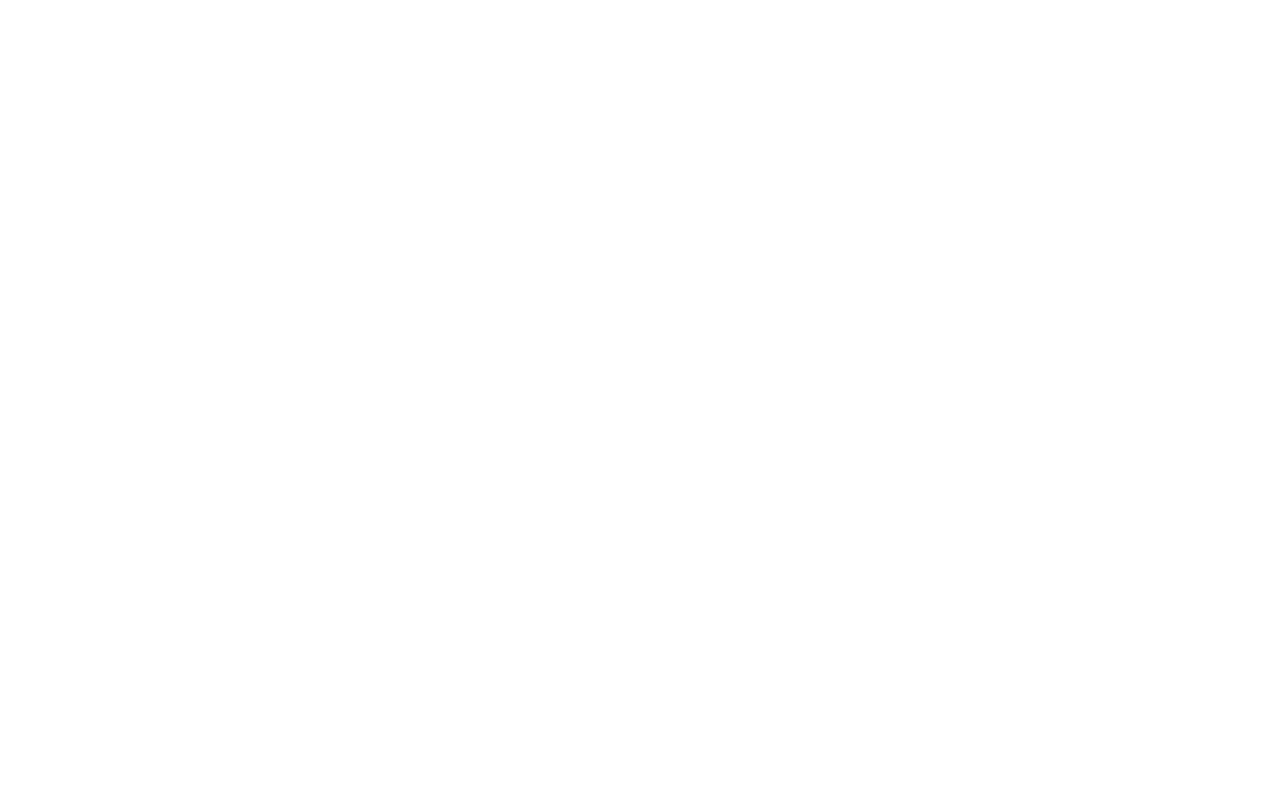
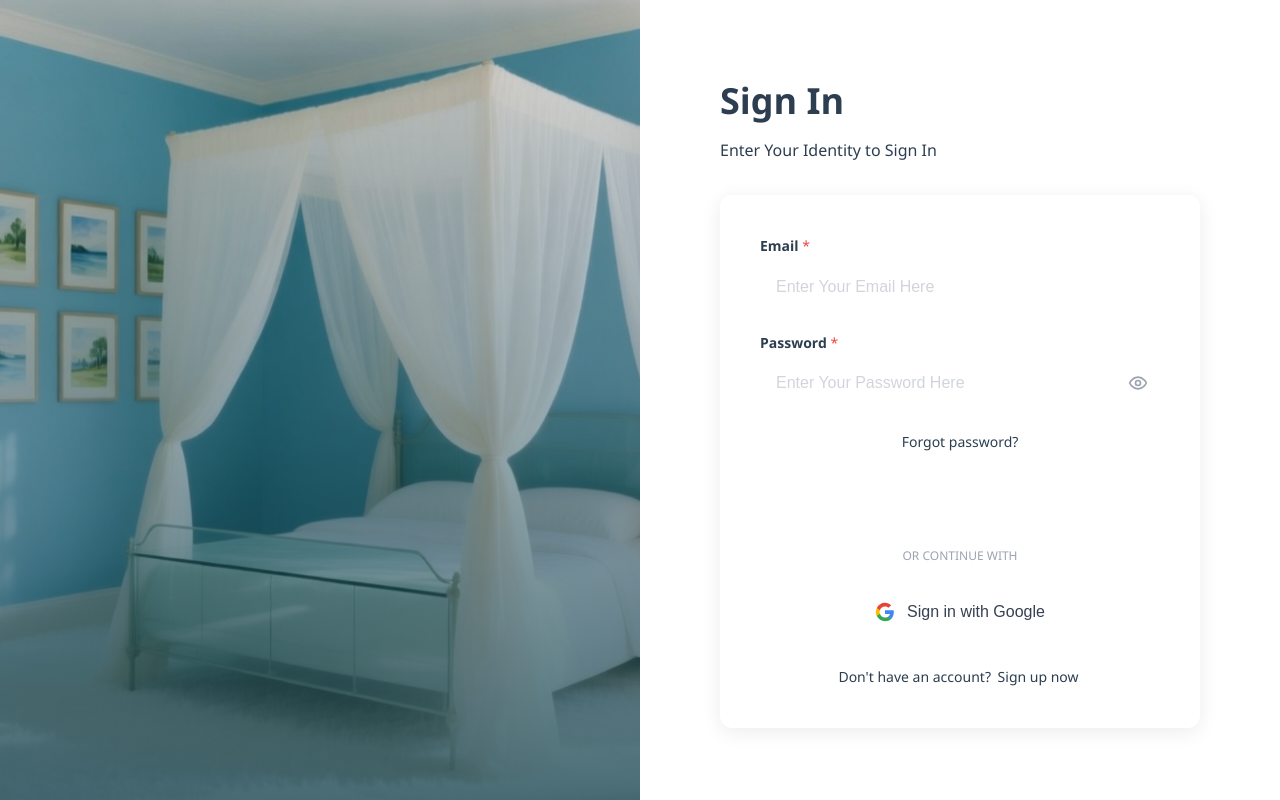
Before and after one commit to krisna26-droid/Kodyakost-fe, a Vue app: page /login in a window 1280 px wide. Before the commit this address had no page. Built offline with nearby package versions, Linux system fonts and the light colour scheme.

Commit message:
Refactor code structure for improved readability and maintainability

```diff
--- a/src/components/navigation/Footer.vue
+++ b/src/components/navigation/Footer.vue
@@ -27,7 +27,7 @@
 
         <div class="footer-col brand-col">
           <div class="logo-wrapper">
-             <img src="@/assets/images/kodyakost-logo.png" alt="KodyaKost" class="logo-img" />
+             <img src="@/assets/images/kodyakost-logo-putih.png" alt="KodyaKost" class="logo-img" />
           </div>
           <p class="description">
             Your trusted partner for finding the perfect boarding house in Bali
--- a/src/router/index.js
+++ b/src/router/index.js
@@ -3,6 +3,7 @@
 // Perhatikan: path HomeView berubah karena file sudah dipindah ke folder 'public'
 import HomeView from '../views/public/HomeView.vue'
 import ApiTest from '../views/ApiTest.vue'
+import LoginView from '../views/auth/LoginView.vue'
 
 const router = createRouter({
   history: createWebHistory(import.meta.env.BASE_URL),
@@ -26,10 +27,15 @@
     {
       path: '/about',
       name: 'about',
-      // Tetap seperti kode asli Anda (lazy load)
       component: () => import('../views/AboutView.vue'),
+    },
+    {
+      path: '/login',
+      name: 'login',
+      component: LoginView,
     }
   ],
+
 })
 
 export default router
--- a/src/views/ApiTest.vue
+++ b/src/views/ApiTest.vue
@@ -32,3 +32,12 @@
     <p v-else>⏳ Loading...</p>
   </div>
 </template>
+
+<style scoped>
+div {
+  font-family: 'Courier New', Courier, monospace;
+  background-color: #f5f5f5;
+  border: 1px solid #ddd;
+  color: #333;
+}
+</style>
--- a/src/views/auth/LoginView.vue
+++ b/src/views/auth/LoginView.vue
@@ -0,0 +1,364 @@
+<script setup>
+import { ref } from 'vue';
+
+// State management
+const email = ref('');
+const password = ref('');
+const showPassword = ref(false);
+
+// Methods
+const togglePassword = () => {
+  showPassword.value = !showPassword.value;
+};
+
+const handleLogin = () => {
+  console.log('Logging in with:', email.value, password.value);
+};
+
+const handleGoogleLogin = () => {
+  console.log('Google login triggered');
+};
+</script>
+
+<template>
+  <div class="login-container">
+
+    <div class="image-section">
+      <div class="overlay"></div>
+      <img
+        src="@/assets/images/room.jpg"
+        alt="Bedroom"
+      />
+    </div>
+
+    <div class="form-section">
+      <div class="form-wrapper">
+
+        <div class="header">
+          <h1>Sign In</h1>
+          <p>Enter Your Identity to Sign In</p>
+        </div>
+
+        <div class="card">
+
+          <form @submit.prevent="handleLogin">
+
+            <div class="input-group">
+              <label>Email <span class="required">*</span></label>
+              <input
+                v-model="email"
+                type="email"
+                placeholder="Enter Your Email Here"
+                required
+              />
+            </div>
+
+            <div class="input-group">
+              <label>Password <span class="required">*</span></label>
+              <div class="password-wrapper">
+                <input
+                  v-model="password"
+                  :type="showPassword ? 'text' : 'password'"
+                  placeholder="Enter Your Password Here"
+                  required
+                />
+                <button type="button" class="eye-btn" @click="togglePassword">
+                  <svg v-if="!showPassword" xmlns="http://www.w3.org/2000/svg" width="20" height="20" viewBox="0 0 24 24" fill="none" stroke="currentColor" stroke-width="2" stroke-linecap="round" stroke-linejoin="round"><path d="M2 12s3-7 10-7 10 7 10 7-3 7-10 7-10-7-10-7Z"/><circle cx="12" cy="12" r="3"/></svg>
+                  <svg v-else xmlns="http://www.w3.org/2000/svg" width="20" height="20" viewBox="0 0 24 24" fill="none" stroke="currentColor" stroke-width="2" stroke-linecap="round" stroke-linejoin="round"><path d="M9.88 9.88a3 3 0 1 0 4.24 4.24"/><path d="M10.73 5.08A10.43 10.43 0 0 1 12 5c7 0 10 7 10 7a13.16 13.16 0 0 1-1.67 2.68"/><path d="M6.61 6.61A13.526 13.526 0 0 0 2 12s3 7 10 7c.8 0 1.6-.1 2.38-.31"/><line x1="1" y1="1" x2="23" y2="23"/></svg>
+                </button>
+              </div>
+            </div>
+
+            <div class="forgot-pass">
+              <a href="#">Forgot password?</a>
+            </div>
+
+            <button type="submit" class="btn-primary">
+              Continue
+            </button>
+          </form>
+
+          <div class="divider">
+            <div class="line"></div>
+            <span>Or continue with</span>
+            <div class="line"></div>
+          </div>
+
+          <button class="btn-google" @click="handleGoogleLogin">
+            <svg viewBox="0 0 24 24">
+              <path d="M22.56 12.25c0-.78-.07-1.53-.2-2.25H12v4.26h5.92c-.26 1.37-1.04 2.53-2.21 3.31v2.77h3.57c2.08-1.92 3.28-4.74 3.28-8.09z" fill="#4285F4"/>
+              <path d="M12 23c2.97 0 5.46-.98 7.28-2.66l-3.57-2.77c-.98.66-2.23 1.06-3.71 1.06-2.86 0-5.29-1.93-6.16-4.53H2.18v2.84C3.99 20.53 7.7 23 12 23z" fill="#34A853"/>
+              <path d="M5.84 14.09c-.22-.66-.35-1.36-.35-2.09s.13-1.43.35-2.09V7.07H2.18C1.43 8.55 1 10.22 1 12s.43 3.45 1.18 4.93l2.85-2.22.81-.62z" fill="#FBBC05"/>
+              <path d="M12 5.38c1.62 0 3.06.56 4.21 1.64l3.15-3.15C17.45 2.09 14.97 1 12 1 7.7 1 3.99 3.47 2.18 7.07l3.66 2.84c.87-2.6 3.3-4.53 6.16-4.53z" fill="#EA4335"/>
+            </svg>
+            Sign in with Google
+          </button>
+
+          <div class="footer-link">
+            Don't have an account? <a href="#">Sign up now</a>
+          </div>
+
+        </div>
+      </div>
+    </div>
+  </div>
+</template>
+
+<style scoped>
+/* VARIABLES */
+:root {
+  --primary-color: #00897b; /* Teal mirip gambar */
+  --primary-hover: #00695c;
+  --text-dark: #1f2937;
+  --text-gray: #6b7280;
+  --border-color: #e5e7eb;
+  --bg-white: #ffffff;
+}
+
+/* LAYOUT UTAMA */
+.login-container {
+  display: flex;
+  min-height: 100vh;
+  width: 100%;
+  font-family: 'Segoe UI', Tahoma, Geneva, Verdana, sans-serif;
+}
+
+/* BAGIAN KIRI (GAMBAR) */
+.image-section {
+  display: none; /* Hidden di mobile */
+  width: 50%;
+  position: relative;
+  background-color: #f3f4f6;
+}
+
+.image-section img {
+  width: 100%;
+  height: 100%;
+  object-fit: cover;
+  position: absolute;
+  inset: 0;
+}
+
+.image-section .overlay {
+  position: absolute;
+  inset: 0;
+  background: linear-gradient(to top, rgba(31, 75, 85, 0.8), transparent);
+  z-index: 1;
+}
+
+/* Tampilkan gambar hanya di layar besar */
+@media (min-width: 1024px) {
+  .image-section {
+    display: block;
+  }
+}
+
+/* BAGIAN KANAN (FORM) */
+.form-section {
+  width: 100%;
+  display: flex;
+  align-items: center;
+  justify-content: center;
+  padding: 2rem;
+  background-color: var(--bg-white);
+}
+
+@media (min-width: 1024px) {
+  .form-section {
+    width: 50%;
+  }
+}
+
+.form-wrapper {
+  width: 100%;
+  max-width: 480px;
+}
+
+/* HEADER TEXT */
+.header {
+  margin-bottom: 2rem;
+}
+
+.header h1 {
+  font-size: 2.25rem;
+  font-weight: 600;
+  color: var(--text-dark);
+  margin-bottom: 0.5rem;
+}
+
+.header p {
+  color: var(--text-gray);
+  font-size: 1rem;
+}
+
+/* CARD STYLE */
+.card {
+  background: white;
+  padding: 2.5rem;
+  border-radius: 12px;
+  box-shadow: 0 4px 20px rgba(0, 0, 0, 0.08);
+  border: 1px solid var(--border-color);
+}
+
+/* INPUT GROUPS */
+.input-group {
+  margin-bottom: 1.5rem;
+}
+
+.input-group label {
+  display: block;
+  font-size: 0.875rem;
+  font-weight: 700;
+  color: var(--text-dark);
+  margin-bottom: 0.5rem;
+}
+
+.required {
+  color: #ef4444;
+}
+
+.input-group input {
+  width: 100%;
+  padding: 0.75rem 1rem;
+  border-radius: 8px;
+  border: 1px solid var(--border-color);
+  outline: none;
+  font-size: 1rem;
+  color: #4b5563;
+  transition: all 0.2s;
+  box-sizing: border-box; /* Penting agar padding tidak menambah width */
+}
+
+.input-group input:focus {
+  border-color: var(--primary-color);
+  box-shadow: 0 0 0 1px var(--primary-color);
+}
+
+.input-group input::placeholder {
+  color: #d1d5db;
+}
+
+/* PASSWORD TOGGLE */
+.password-wrapper {
+  position: relative;
+}
+
+.eye-btn {
+  position: absolute;
+  right: 12px;
+  top: 50%;
+  transform: translateY(-50%);
+  background: none;
+  border: none;
+  cursor: pointer;
+  color: #9ca3af;
+  padding: 0;
+  display: flex;
+  align-items: center;
+}
+
+.eye-btn:hover {
+  color: #4b5563;
+}
+
+/* FORGOT PASSWORD */
+.forgot-pass {
+  display: flex;
+  justify-content: center;
+  margin-bottom: 1.5rem;
+}
+
+.forgot-pass a {
+  color: var(--primary-color);
+  font-size: 0.875rem;
+  font-weight: 500;
+  text-decoration: none;
+}
+
+.forgot-pass a:hover {
+  text-decoration: underline;
+}
+
+/* PRIMARY BUTTON */
+.btn-primary {
+  width: 100%;
+  background-color: var(--primary-color);
+  color: white;
+  font-weight: 600;
+  padding: 0.75rem;
+  border-radius: 9999px; /* Pill shape */
+  border: none;
+  cursor: pointer;
+  transition: background-color 0.3s;
+  font-size: 1rem;
+}
+
+.btn-primary:hover {
+  background-color: var(--primary-hover);
+}
+
+/* DIVIDER */
+.divider {
+  display: flex;
+  align-items: center;
+  margin: 1.5rem 0;
+}
+
+.divider .line {
+  flex-grow: 1;
+  height: 1px;
+  background-color: var(--border-color);
+}
+
+.divider span {
+  padding: 0 1rem;
+  font-size: 0.75rem;
+  text-transform: uppercase;
+  color: #9ca3af;
+}
+
+/* GOOGLE BUTTON */
+.btn-google {
+  width: 100%;
+  display: flex;
+  align-items: center;
+  justify-content: center;
+  gap: 0.75rem;
+  background-color: white;
+  border: 1px solid var(--border-color);
+  padding: 0.75rem;
+  border-radius: 8px;
+  cursor: pointer;
+  transition: background-color 0.3s;
+  font-weight: 500;
+  color: #374151;
+  font-size: 1rem;
+}
+
+.btn-google:hover {
+  background-color: #f9fafb;
+}
+
+.btn-google svg {
+  width: 20px;
+  height: 20px;
+}
+
+/* FOOTER */
+.footer-link {
+  margin-top: 2rem;
+  text-align: center;
+  font-size: 0.875rem;
+  color: var(--text-gray);
+}
+
+.footer-link a {
+  color: var(--primary-color);
+  font-weight: 500;
+  text-decoration: none;
+}
+
+.footer-link a:hover {
+  text-decoration: underline;
+}
+</style>
```
Also changed, not shown: src/assets/images/kodyakost-logo-putih.png (added), src/assets/images/room.jpg (added).
